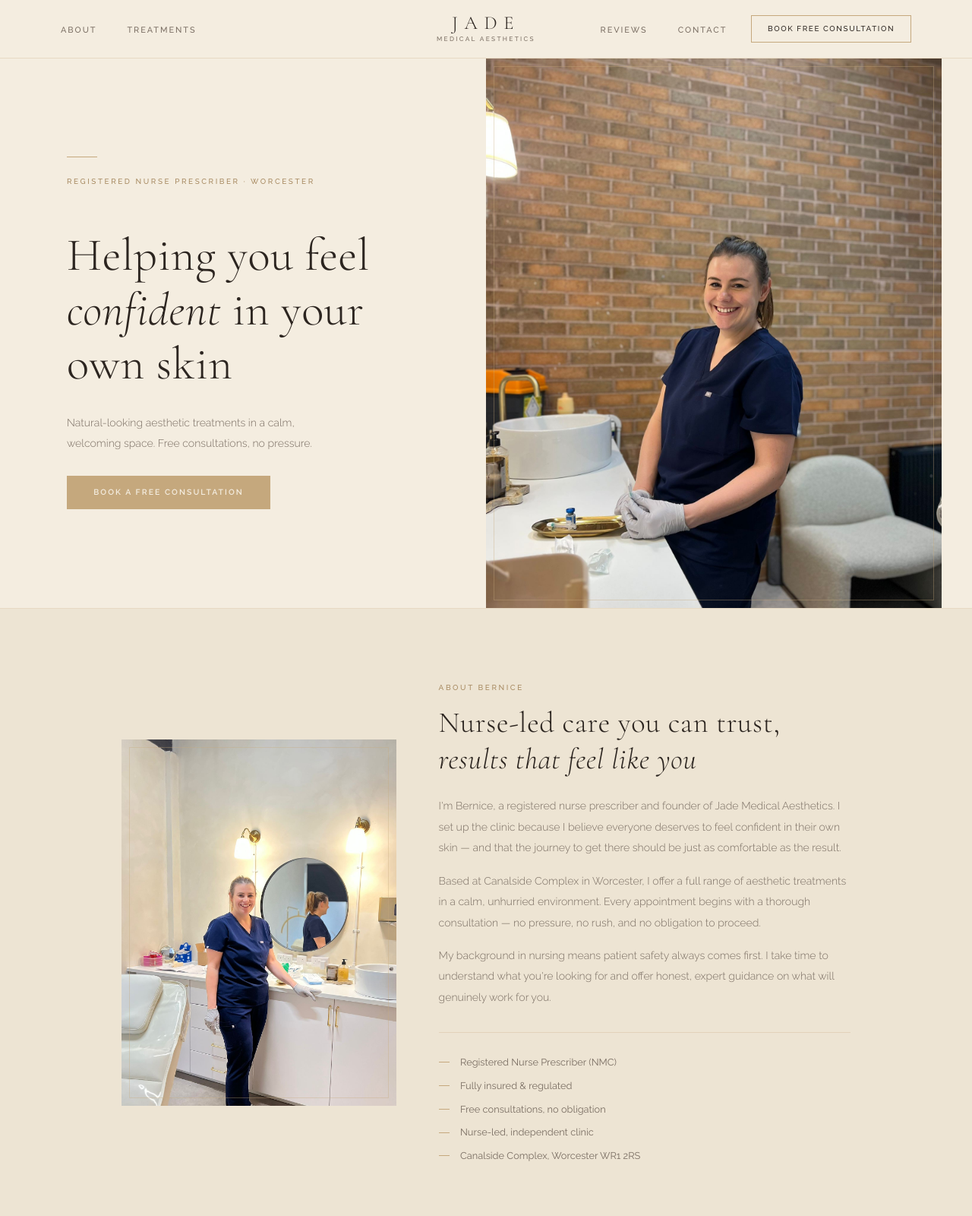
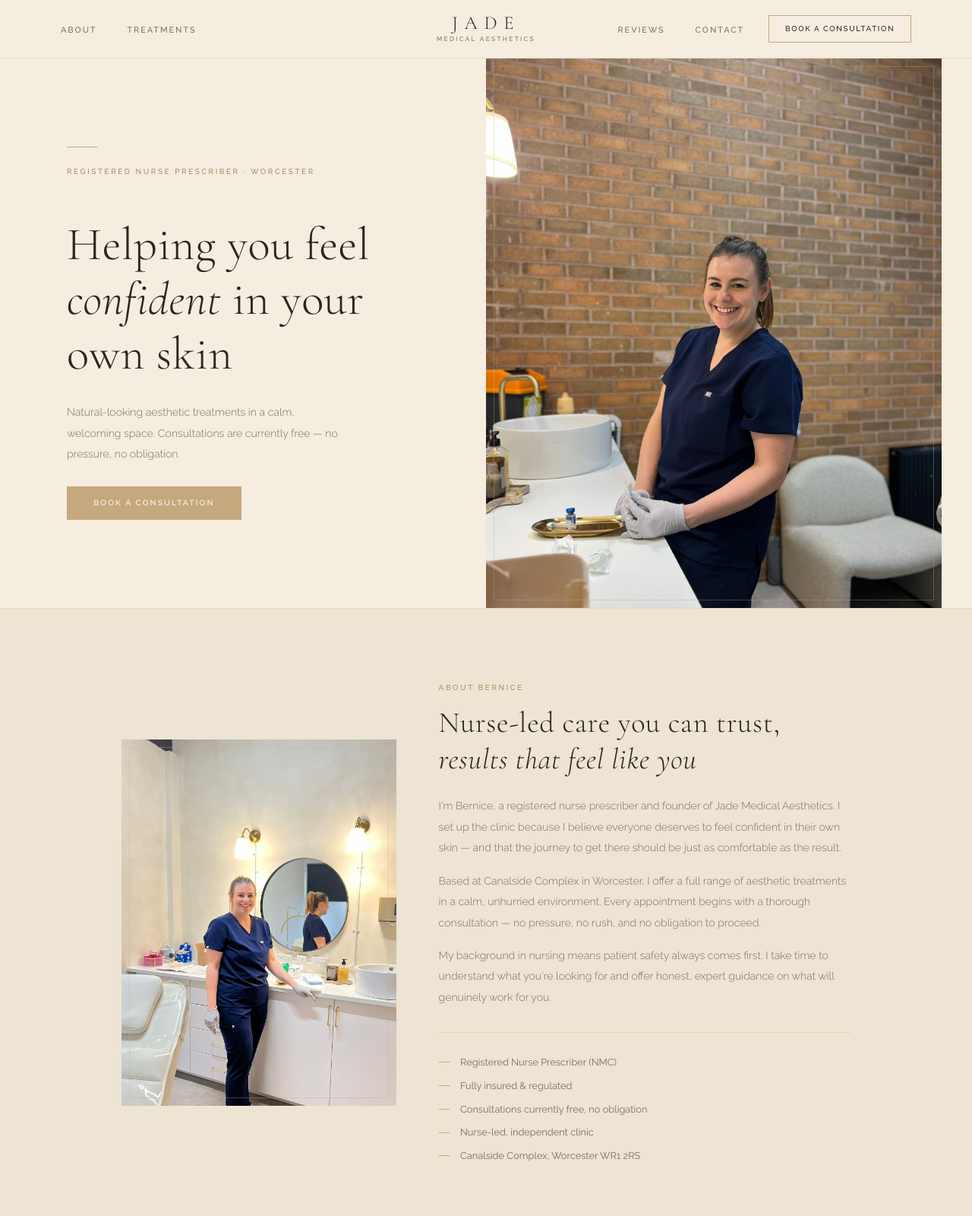
Before and after one commit to spudtheimpaler/jade-medical-aesthetics-website, a plain HTML site: page docs/preview2/index.html in a window 1280 px wide. Shown: the top 1600 px of the page at 76% size. Drawn offline with nearby package versions, Linux system fonts and the light colour scheme.

Commit message:
Rephrase consultation copy to 'currently free' in /preview2
Avoids implying free consultations are a permanent offer.
Client review quotes left unchanged.

Co-Authored-By: Claude Sonnet 4.6 <noreply@anthropic.com>

```diff
--- a/docs/preview2/index.html
+++ b/docs/preview2/index.html
@@ -4,7 +4,7 @@
   <meta charset="UTF-8">
   <meta name="viewport" content="width=device-width, initial-scale=1.0">
   <title>Jade Medical Aesthetics | Anti-Wrinkle &amp; Dermal Filler Treatments in Worcestershire</title>
-  <meta name="description" content="Professional medical aesthetics treatments in Worcestershire, including anti-wrinkle injections, dermal fillers, and skin boosters. Personalised care with free initial consultations.">
+  <meta name="description" content="Professional medical aesthetics treatments in Worcestershire, including anti-wrinkle injections, dermal fillers, and skin boosters. Consultations are currently free — book yours today.">
   <link rel="icon" type="image/jpeg" href="../images/JadeMedicalAestheticsLogo.jpeg">
   <link rel="preconnect" href="https://fonts.googleapis.com">
   <link rel="preconnect" href="https://fonts.gstatic.com" crossorigin>
@@ -443,7 +443,7 @@
         <li><a href="#reviews">Reviews</a></li>
         <li><a href="#contact">Contact</a></li>
       </ul>
-      <a href="https://portal.aestheticnursesoftware.com/book-online/30789" target="_blank" rel="noopener" class="nav-cta">Book Free Consultation</a>
+      <a href="https://portal.aestheticnursesoftware.com/book-online/30789" target="_blank" rel="noopener" class="nav-cta">Book a Consultation</a>
       <button class="burger" aria-label="Menu">
         <span></span><span></span><span></span>
       </button>
@@ -454,7 +454,7 @@
     <a href="#treatments">Treatments</a>
     <a href="#reviews">Reviews</a>
     <a href="#contact">Contact</a>
-    <a href="https://portal.aestheticnursesoftware.com/book-online/30789" target="_blank" rel="noopener">Book a Free Consultation</a>
+    <a href="https://portal.aestheticnursesoftware.com/book-online/30789" target="_blank" rel="noopener">Book a Consultation</a>
   </div>
 </div>
 
@@ -467,8 +467,8 @@
         <p class="eyebrow" style="margin-bottom:1.5rem;">Registered Nurse Prescriber &middot; Worcester</p>
       </div>
       <h1 class="h-title">Helping you feel <em>confident</em> in your own skin</h1>
-      <p class="hero-tag">Natural-looking aesthetic treatments in a calm, welcoming space. Free consultations, no pressure.</p>
-      <a href="https://portal.aestheticnursesoftware.com/book-online/30789" target="_blank" rel="noopener" class="btn-p">Book a Free Consultation</a>
+      <p class="hero-tag">Natural-looking aesthetic treatments in a calm, welcoming space. Consultations are currently free — no pressure, no obligation.</p>
+      <a href="https://portal.aestheticnursesoftware.com/book-online/30789" target="_blank" rel="noopener" class="btn-p">Book a Consultation</a>
     </div>
     <div class="hero-photo">
       <img src="../images/berni-hero.jpeg" alt="Bernice, Registered Nurse Prescriber at Jade Medical Aesthetics" loading="eager">
@@ -491,7 +491,7 @@
       <div class="creds">
         <div class="cred">Registered Nurse Prescriber (NMC)</div>
         <div class="cred">Fully insured &amp; regulated</div>
-        <div class="cred">Free consultations, no obligation</div>
+        <div class="cred">Consultations currently free, no obligation</div>
         <div class="cred">Nurse-led, independent clinic</div>
         <div class="cred">Canalside Complex, Worcester WR1 2RS</div>
       </div>
@@ -516,7 +516,7 @@
     </div>
     <div class="ethos-item">
       <h3>No pressure, ever</h3>
-      <p>Every consultation is free and completely obligation-free. I'll never push treatments you don't need or upsell during your appointment. You decide, in your own time.</p>
+      <p>Consultations are currently free and completely obligation-free. I'll never push treatments you don't need or upsell during your appointment. You decide, in your own time.</p>
     </div>
     <div class="ethos-item">
       <h3>Personalised care</h3>
@@ -625,8 +625,8 @@
 <section class="contact" id="contact">
   <div class="contact-in">
     <p class="sec-ey" style="margin-bottom:0.75rem;">Get in touch</p>
-    <h2 class="sec-h" style="margin-bottom:1rem;"><em>Book a free consultation</em></h2>
-    <p style="font-size:0.85rem;color:var(--text-muted);margin-bottom:2.5rem;line-height:1.9;font-weight:300;">All consultations are free and completely obligation-free. I'd love to hear from you.</p>
+    <h2 class="sec-h" style="margin-bottom:1rem;"><em>Book a consultation</em></h2>
+    <p style="font-size:0.85rem;color:var(--text-muted);margin-bottom:2.5rem;line-height:1.9;font-weight:300;">Consultations are currently free and completely obligation-free. I'd love to hear from you.</p>
     <a href="https://portal.aestheticnursesoftware.com/book-online/30789" target="_blank" rel="noopener" class="btn-p">Book Online</a>
     <div class="cd-rule"></div>
     <div class="cd"><strong>Phone</strong><a href="tel:07791395033">07791 395033</a></div>
@@ -645,7 +645,7 @@
     <div class="foot-brand">
       <p class="foot-jade">JADE</p>
       <p class="foot-ma">Medical Aesthetics</p>
-      <p class="foot-tag">Nurse-led aesthetic treatments in Worcester. Registered Nurse Prescriber. Free consultations, no obligation.</p>
+      <p class="foot-tag">Nurse-led aesthetic treatments in Worcester. Registered Nurse Prescriber. Consultations currently free — book yours today.</p>
     </div>
     <div class="foot-col">
       <h4>Treatments</h4>
```
